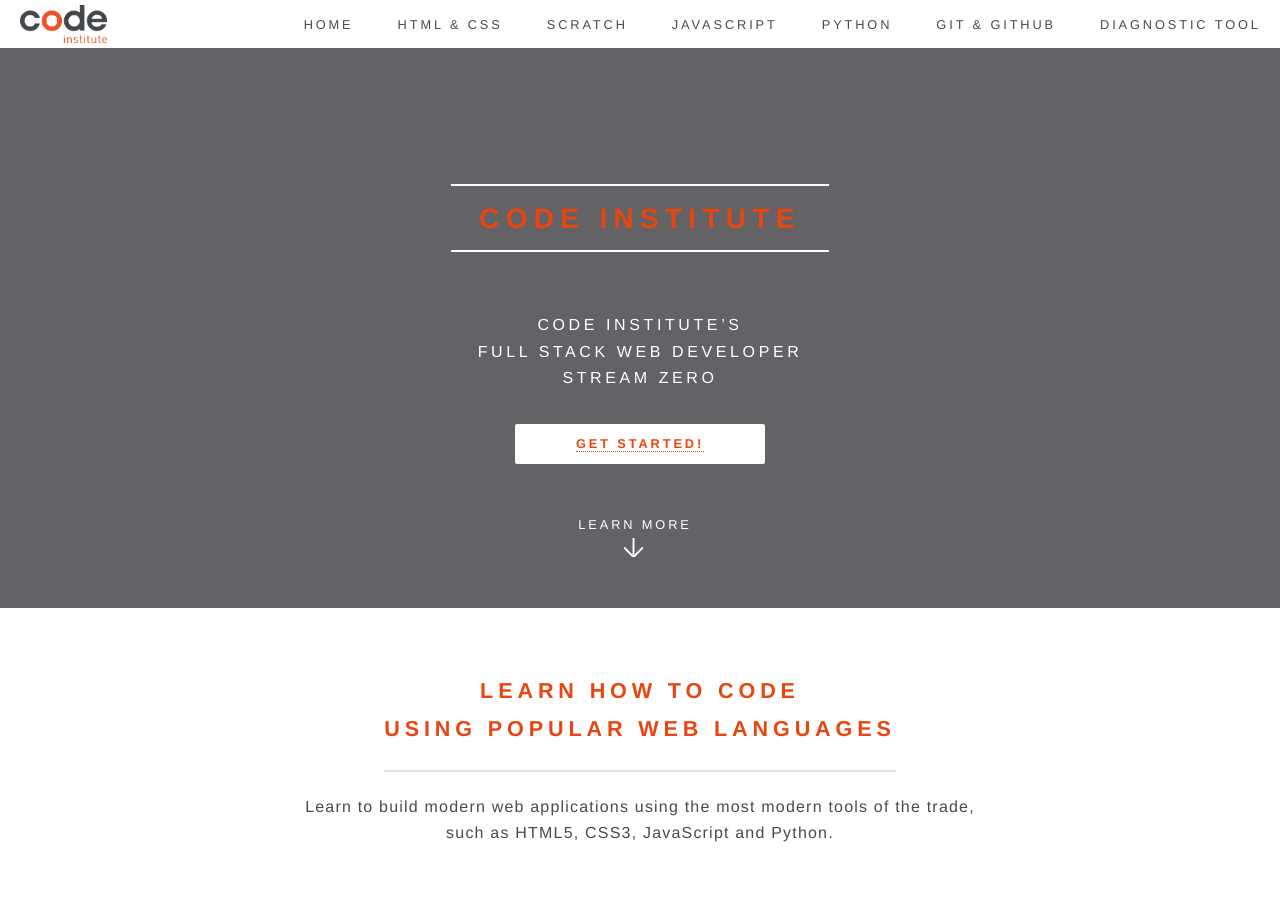
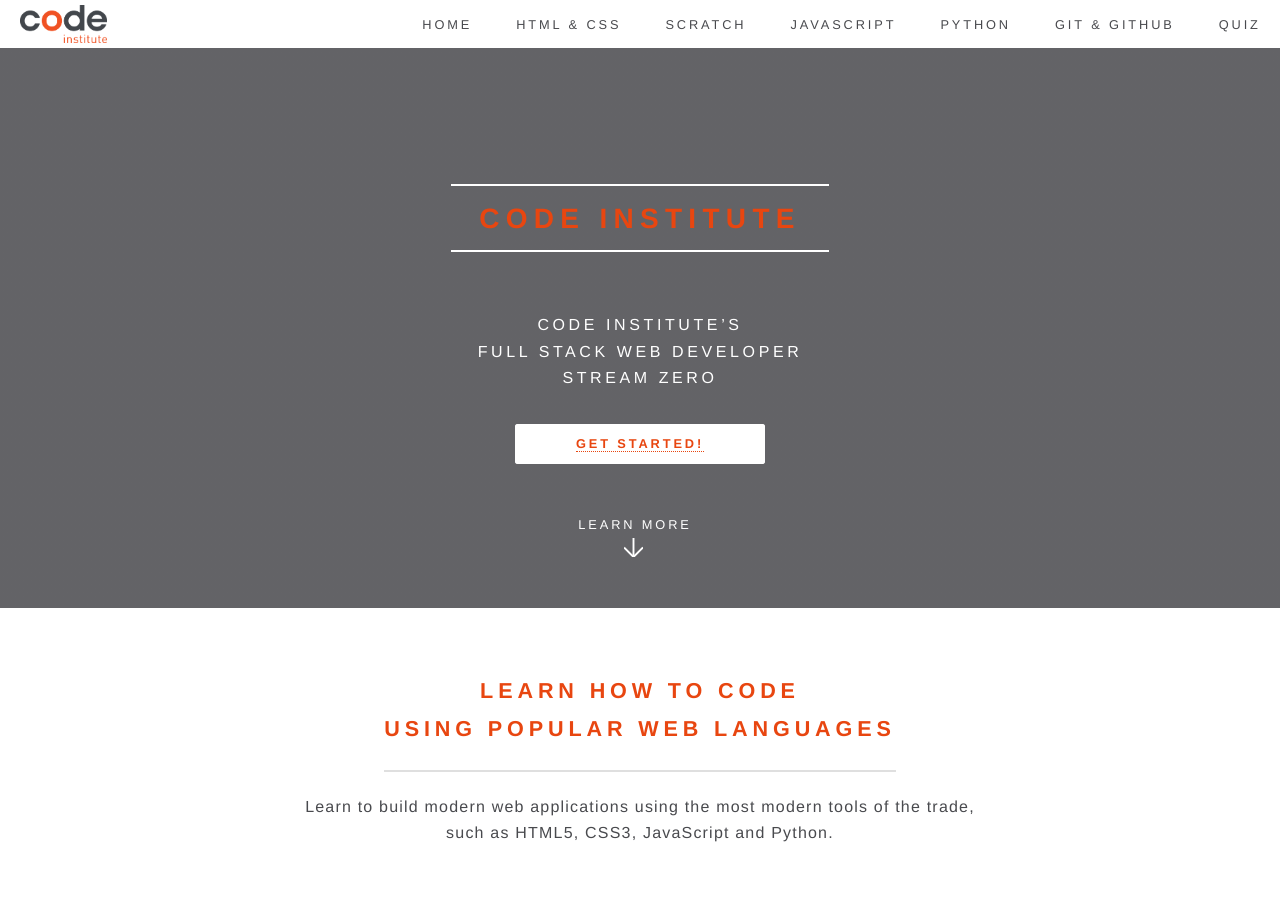
Before and after one commit to Code-Institute-Org/Full-Stack-Web-Developer-Stream-0, a Jekyll site: the page built from index.html, in a window 1280 px wide. Shown: the top 904 px of the page. Built offline with Jekyll 4.4.1, drawn with Linux system fonts in a browser that asks for light colours.

Commit message:
Rename Diagnostic Tool to Quiz

```diff
--- a/_includes/header.html
+++ b/_includes/header.html
@@ -13,7 +13,7 @@
             <li><a href="{{site.data.global.url}}javascript">JavaScript</a></li>
             <li><a href="{{site.data.global.url}}python">Python</a></li>
             <li><a href="{{site.data.global.url}}git">Git &amp; Github</a></li>
-            <li><a href="{{site.data.global.url}}quiz">Diagnostic Tool</a></li>
+            <li><a href="{{site.data.global.url}}quiz">Quiz</a></li>
           </ul>
         </div>
       </li>
@@ -27,7 +27,7 @@
       <li><a href="{{site.data.global.url}}javascript">JavaScript</a></li>
       <li><a href="{{site.data.global.url}}python">Python</a></li>
       <li><a href="{{site.data.global.url}}git">Git &amp; Github</a></li>
-      <li><a href="{{site.data.global.url}}quiz">Diagnostic Tool</a></li>
+      <li><a href="{{site.data.global.url}}quiz">Quiz</a></li>
     </ul>
   </nav>
 </header>
```
